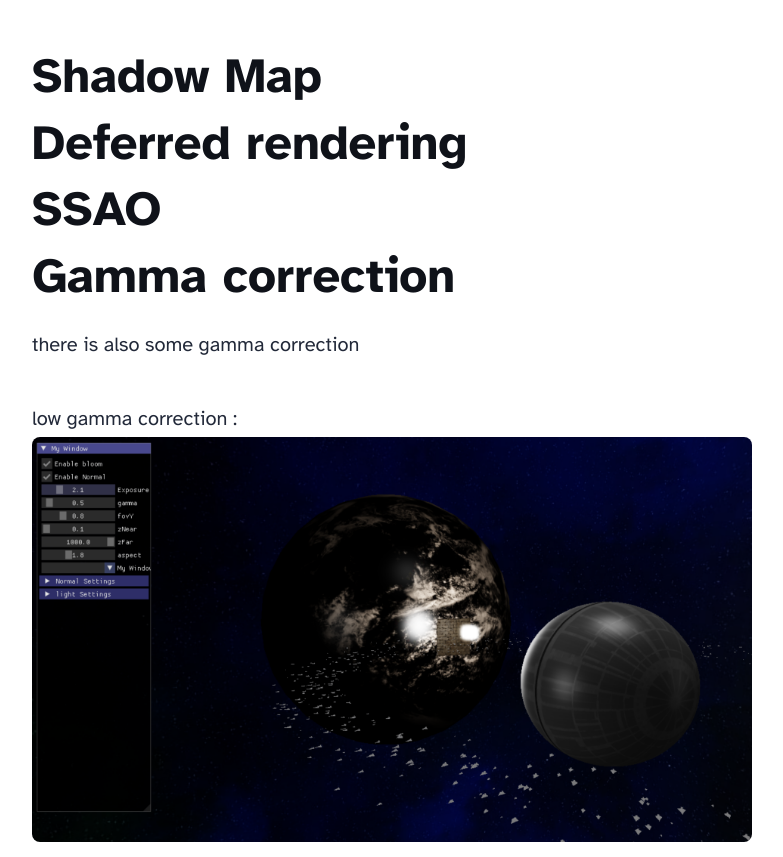
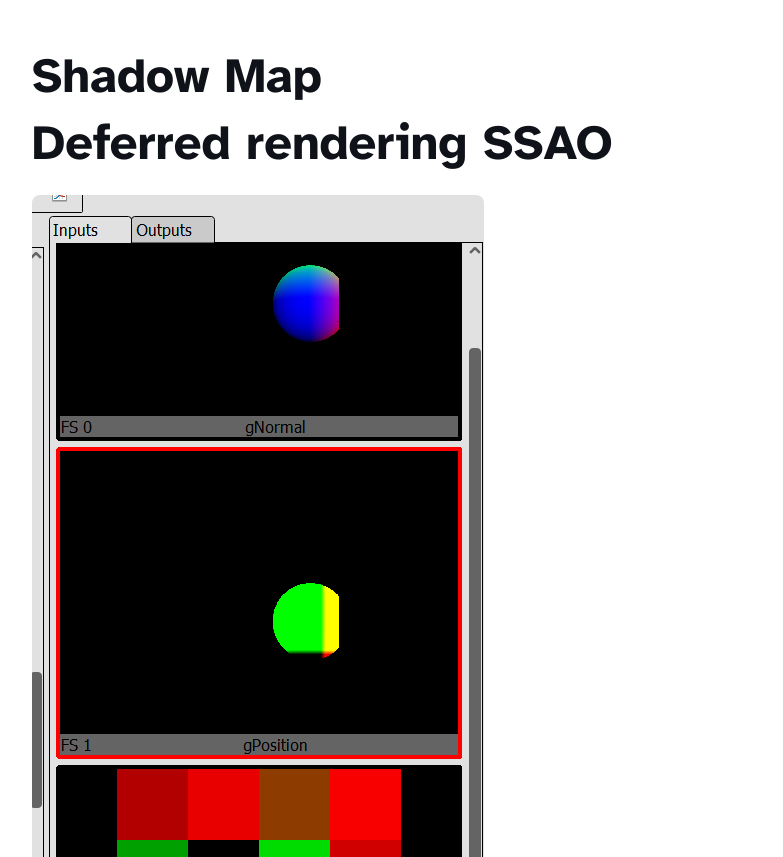
Before and after one commit to jayjay1509/jayjay1509.github.io, an Astro site: page /blog/using-mdx in a window 1280 px wide. Shown: the part 7683-8540 px from the top of the page, without its empty margins (248-1031 px from the left). Built offline with nearby package versions, Linux system fonts and the light colour scheme; Astro itself is replaced by a stand-in of ours.

Commit message:
mise en ligne

```diff
--- a/src/content/blog/using-mdx.md
+++ b/src/content/blog/using-mdx.md
@@ -96,11 +96,12 @@ using this normal map texture:
 ## Shadow Map
 
 
-## Deferred rendering
+## Deferred rendering SSAO
 
 
-## SSAO
+![blog placeholder](/3d_scene12.png)
 
+![blog placeholder](/3d_scene13.png)
 
 ## Gamma correction
 
```
